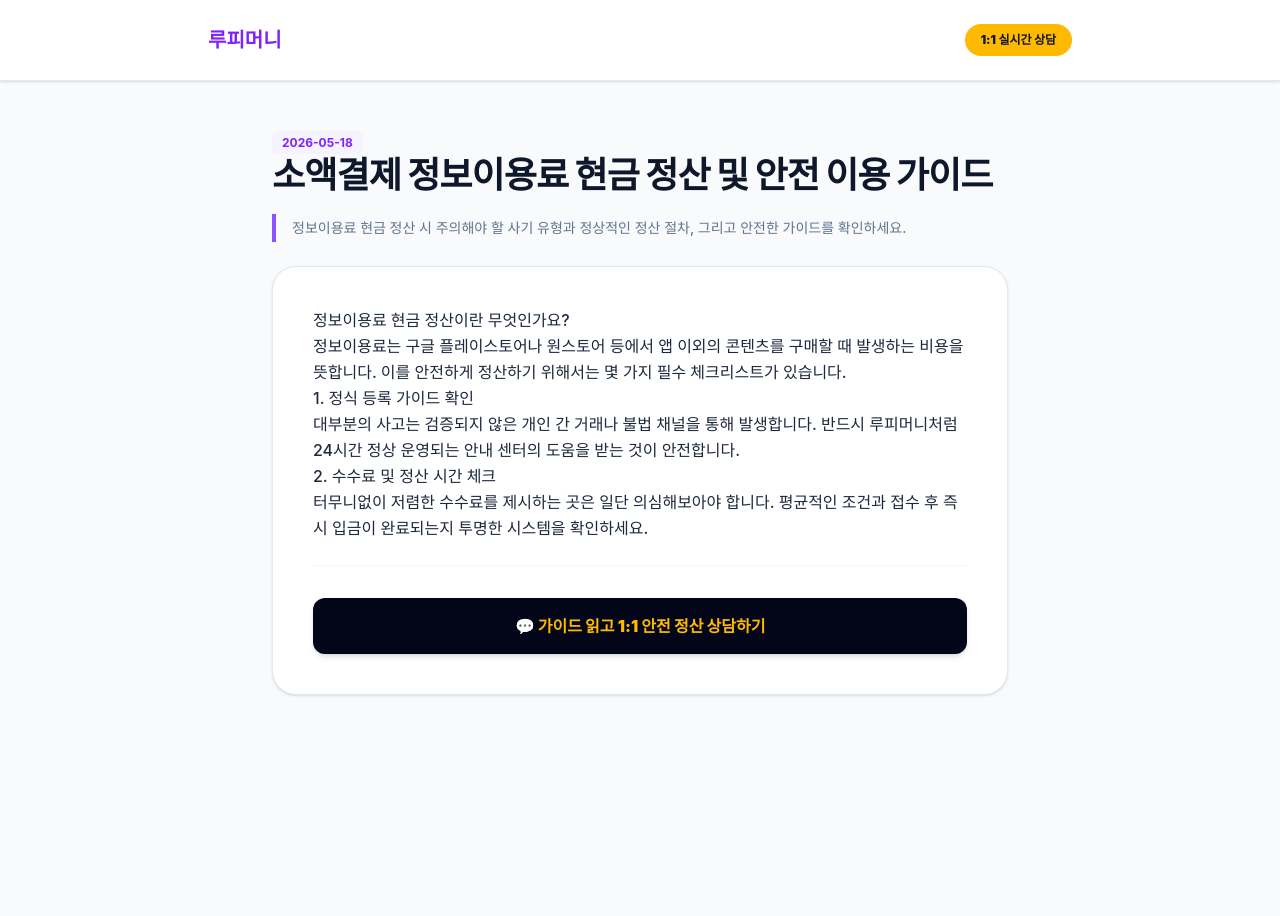
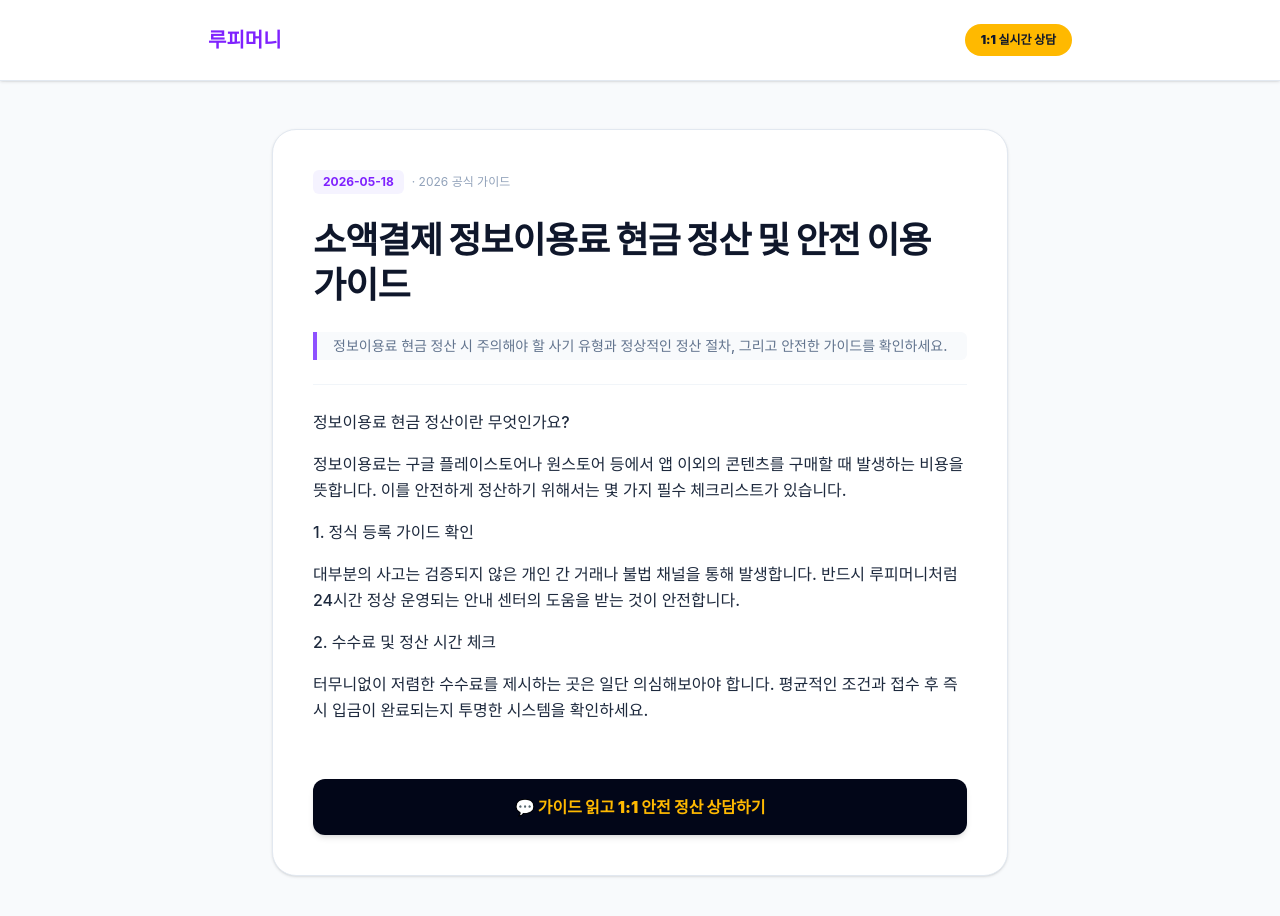
Before and after one commit to insyncglobal/lupymoney-landing, a Next.js app: page /guide/information-fees-guide in a window 1280 px wide. Shown: the top 916 px of the page. Before the commit the page ends 800 px from the top, so only its background shows below. Built offline with nearby package versions, Linux system fonts and the light colour scheme; a web font is replaced by a local one.

Commit message:
Refactor guide page for SEO and content structure
Updated SEO metadata and improved structure for better clarity and performance. Adjusted paths and enhanced the rendering of guide details.

```diff
--- a/app/guide/[slug]/page.js
+++ b/app/guide/[slug]/page.js
@@ -1,46 +1,104 @@
-// app/guide/[slug]/page.js
-import { GUIDE_POSTS } from '@/app/data/posts'; // 👈 절대 경로(@/) 설정으로 경로 에러 원천 차단!
+import { GUIDE_POSTS } from '../../data/posts';
 import { notFound } from 'next/navigation';
 
-// 🎯 1. 상단 타이틀용 SEO 설정 (최신 규격에 맞게 await params 추가)
+// 🎯 1. 상단 타이틀 및 SEO 메타데이터 설정 (키워드 및 OpenGraph 보강)
 export async function generateMetadata({ params }) {
-  const { slug } = await params; // 주소창 읽을 때까지 기다려주는 코드
+  const { slug } = await params;
   const post = GUIDE_POSTS.find((p) => p.slug === slug);
   if (!post) return {};
+
+  const url = `https://rupicash.com/guide/${post.slug}`;
 
   return {
     title: `${post.title} | 루피머니 가이드`,
     description: post.description,
+    keywords: post.keywords ? post.keywords.join(', ') : '소액결제, 정보이용료, 루피머니',
     alternates: {
-      canonical: `https://rupicash.com/guide/${post.slug}`, // 구글이 좋아하는 표준 URL 수집 차단 방지
-    }
+      canonical: url,
+    },
+    openGraph: {
+      title: post.title,
+      description: post.description,
+      url: url,
+      siteName: '루피머니',
+      locale: 'ko_KR',
+      type: 'article',
+      publishedTime: post.date,
+    },
+    robots: {
+      index: true,
+      follow: true,
+      googleBot: {
+        index: true,
+        follow: true,
+        'max-video-preview': -1,
+        'max-image-preview': 'large',
+        'max-snippet': -1,
+      },
+    },
   };
 }
 
-// 🎯 2. 빌드 시 정적 HTML 미리 굽는 함수 (서버 부하 감소 및 로딩 속도 최적화)
+// 🎯 2. 빌드 시 정적 HTML 미리 굽는 함수
 export async function generateStaticParams() {
   return GUIDE_POSTS.map((post) => ({
     slug: post.slug,
   }));
 }
 
-// 🎯 3. 본문 화면 그리기 (최신 규격에 맞게 async / await params 추가)
+// 🎯 3. 본문 화면 그리기
 export default async function GuideDetailPage({ params }) {
-  const { slug } = await params; // 비동기 params 처리 완벽
+  const { slug } = await params;
   const post = GUIDE_POSTS.find((p) => p.slug === slug);
 
-  // 일치하는 원고(slug)가 없으면 404 페이지로 보냅니다.
+  // 일치하는 원고(slug)가 없으면 404 페이지로 이동
   if (!post) {
     notFound();
   }
 
+  // 💡 구글 SEO용 구조화 데이터 (JSON-LD Article Schema)
+  const jsonLd = {
+    '@context': 'https://schema.org',
+    '@type': 'Article',
+    headline: post.title,
+    description: post.description,
+    datePublished: post.date,
+    author: {
+      '@type': 'Organization',
+      name: '루피머니',
+      url: 'https://rupicash.com',
+    },
+    publisher: {
+      '@type': 'Organization',
+      name: '루피머니',
+      url: 'https://rupicash.com',
+    },
+    mainEntityOfPage: {
+      '@type': 'WebPage',
+      '@id': `https://rupicash.com/guide/${post.slug}`,
+    },
+  };
+
   return (
     <div className="min-h-screen bg-[#F8FAFC] text-slate-950 font-sans antialiased">
+      {/* 구글 검색 로봇 전용 구조화 데이터 주입 */}
+      <script
+        type="application/ld+json"
+        dangerouslySetInnerHTML={{ __html: JSON.stringify(jsonLd) }}
+      />
+
       {/* 가이드 상단 네비게이션 */}
       <header className="bg-white border-b border-slate-200 py-6 shadow-sm sticky top-0 z-50">
         <div className="max-w-4xl mx-auto px-4 flex justify-between items-center">
-          <a href="https://rupicash.com" className="font-black text-xl text-violet-600">루피머니</a>
-          <a href="https://open.kakao.com/o/sl5pstvi" target="_blank" rel="noopener noreferrer" className="bg-amber-400 text-slate-900 font-black text-xs px-4 py-2 rounded-full hover:bg-amber-300 transition-colors">
+          <a href="https://rupicash.com" className="font-black text-xl text-violet-600">
+            루피머니
+          </a>
+          <a
+            href="https://open.kakao.com/o/sl5pstvi"
+            target="_blank"
+            rel="noopener noreferrer"
+            className="bg-amber-400 text-slate-900 font-black text-xs px-4 py-2 rounded-full hover:bg-amber-500 transition-colors"
+          >
             1:1 실시간 상담
           </a>
         </div>
@@ -48,25 +106,37 @@ export default async function GuideDetailPage({ params }) {
 
       {/* 본문 내용 */}
       <main className="max-w-3xl mx-auto px-4 py-12">
-        <header className="mb-6 space-y-4">
-          <span className="text-xs font-bold text-violet-600 uppercase bg-violet-50 px-2.5 py-1 rounded-md">{post.date}</span>
-          <h1 className="text-2xl md:text-4xl font-black text-slate-900 tracking-tight leading-tight">{post.title}</h1>
-          <p className="text-slate-500 font-medium text-sm border-l-4 border-violet-500 pl-4 py-1">{post.description}</p>
-        </header>
+        <article className="bg-white p-6 md:p-10 rounded-3xl border border-slate-200 shadow-sm space-y-6">
+          <div className="flex items-center gap-2">
+            <span className="text-xs font-bold text-violet-600 uppercase bg-violet-50 px-2.5 py-1 rounded-md">
+              {post.date}
+            </span>
+            <span className="text-xs text-slate-400">· 2026 공식 가이드</span>
+          </div>
 
-        <article className="bg-white p-6 md:p-10 rounded-3xl border border-slate-200 shadow-sm space-y-6">
-          {/* 원고 내용 꽂아넣기 (h2, h3 등의 간격을 위해 prose 패딩 가독성 확보) */}
+          <h1 className="text-2xl md:text-4xl font-black text-slate-900 tracking-tight leading-tight">
+            {post.title}
+          </h1>
+
+          <p className="text-slate-500 font-medium text-sm border-l-4 border-violet-500 pl-4 py-1 bg-slate-50 rounded-r-md">
+            {post.description}
+          </p>
+
+          <hr className="border-slate-100" />
+
+          {/* 원고 내용 꽂아넣기 */}
           <div
-            className="prose prose-slate max-w-none font-medium leading-relaxed text-slate-800
-                       prose-headings:font-black prose-headings:text-slate-900
-                       prose-h2:text-xl prose-h2:border-b prose-h2:pb-2 prose-h2:mt-8
-                       prose-h3:text-lg prose-h3:mt-6
-                       prose-a:text-violet-600 prose-a:font-bold hover:prose-a:underline"
+            className="prose prose-slate max-w-none font-medium leading-relaxed text-slate-800 space-y-4"
             dangerouslySetInnerHTML={{ __html: post.content }}
           />
 
-          <div className="pt-8 border-t border-slate-100">
-            <a href="https://open.kakao.com/o/sl5pstvi" target="_blank" rel="noopener noreferrer" className="block w-full bg-slate-950 text-amber-400 font-black py-4 rounded-xl text-center text-base hover:bg-slate-800 shadow-md transition-all transform hover:-translate-y-0.5">
+          <div className="pt-8">
+            <a
+              href="https://open.kakao.com/o/sl5pstvi"
+              target="_blank"
+              rel="noopener noreferrer"
+              className="block w-full bg-slate-950 text-amber-400 font-black py-4 rounded-xl text-center text-base hover:bg-slate-800 shadow-md transition-colors"
+            >
               💬 가이드 읽고 1:1 안전 정산 상담하기
             </a>
           </div>
```
